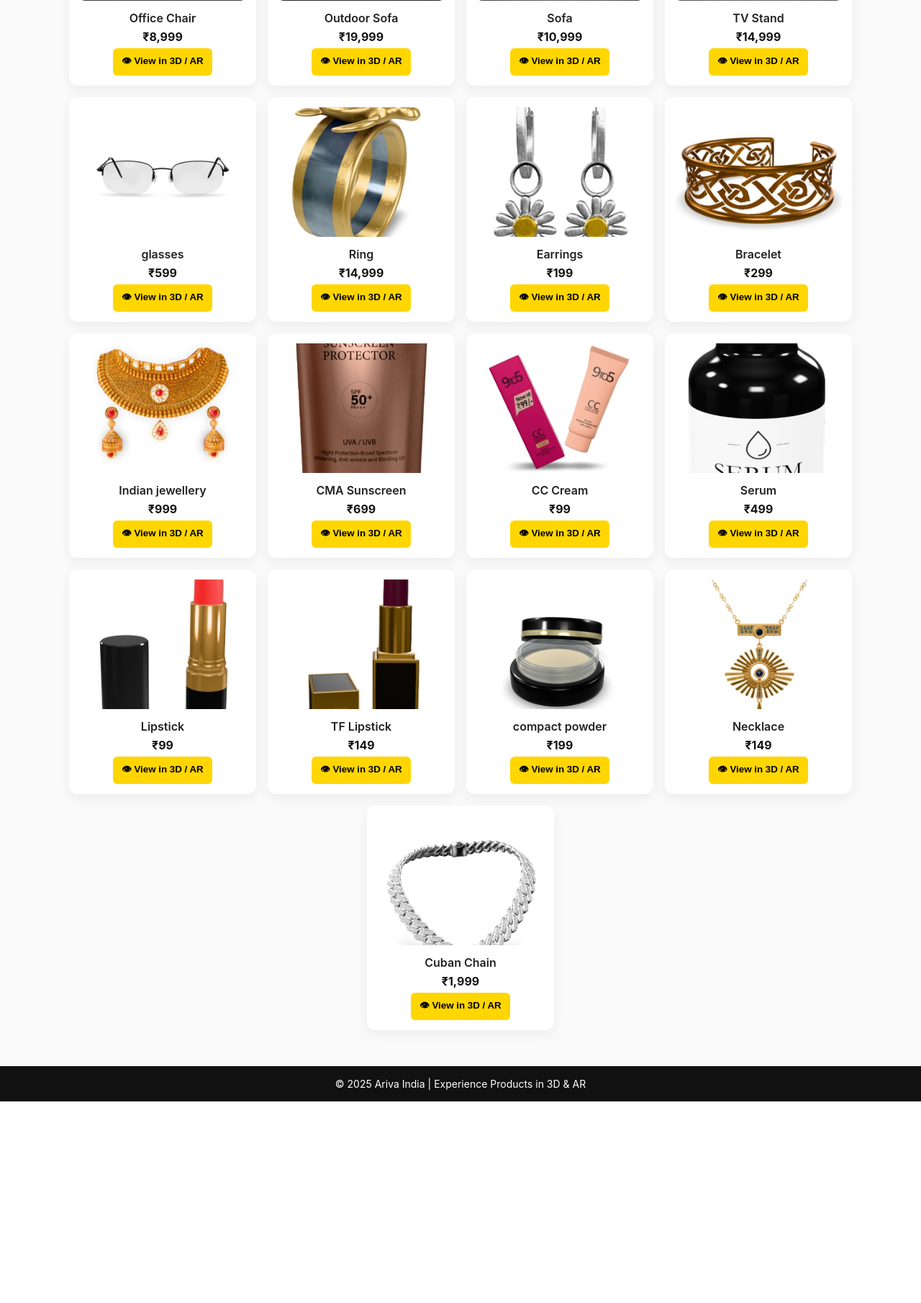
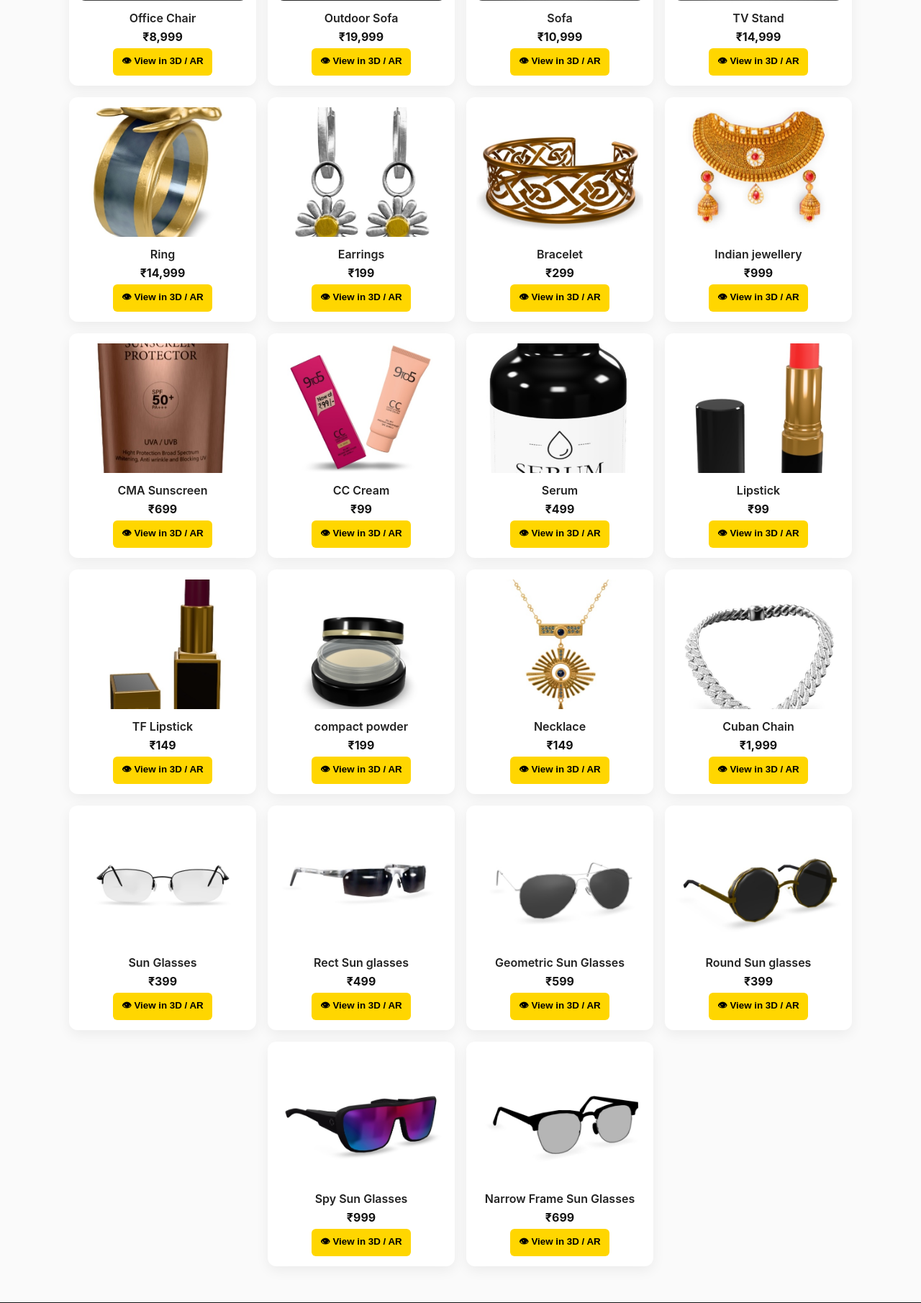
Before and after one commit to Appureddy143/AR, a PHP site: page /home.php in a window 1280 px wide. Shown: the part 998-2808 px from the top of the page at 72% size. Before the commit the page ends 2528 px from the top, so only its background shows below. Run offline with PHP 8.4, Linux system fonts and the light colour scheme; some libraries are stand-ins or nearby versions.

Commit message:
Update home.php

```diff
--- a/home.php
+++ b/home.php
@@ -271,12 +271,6 @@ const products = [
     model: "models/tv_stand.glb"
   },
  {
-    name: "glasses",
-    price: 599,
-    image: "models/glasses.jpg",
-    model: "models/00741558210359.glb"
-  },
- {
     name: "Ring",
     price: 14999,
     image: "models/ring_turtle.jpg",
@@ -347,7 +341,43 @@ const products = [
     price: 1999,
     image: "models/cuban_chain.jpg",
     model: "models/cuban_chain_3d_model.glb"
-  }
+  },
+  {
+    name: "Sun Glasses",
+    price: 399,
+    image: "models/glasses.jpg",
+    model: "models/00741558210359.glb"
+  },
+  {
+    name: "Rect Sun glasses",
+    price: 499,
+    image: "models/sun_glasses.jpg",
+    model: "models/sun_glasses.glb"
+  },
+  {
+    name: "Geometric Sun Glasses",
+    price: 599,
+    image: "models/sunglasses1.jpg",
+    model: "models/sun_glasses(1).glb"
+  },
+  {
+    name: "Round Sun glasses",
+    price: 399,
+    image: "models/sunglasses.jpg",
+    model: "models/sunglasses.glb"
+  },
+  {
+    name: "Spy Sun Glasses",
+    price: 999,
+    image: "models/sunglasses_spy.jpg",
+    model: "models/glasses_spy_tron_2_-_gafas_pbr.glb"
+  },
+  {
+    name: "Narrow Frame Sun Glasses",
+    price: 699,
+    image: "models/sunglasses_low.jpg",
+    model: "models/sun_glasses_-_low_poly.glb"
+  },
 ];
 
 // Render products
```
